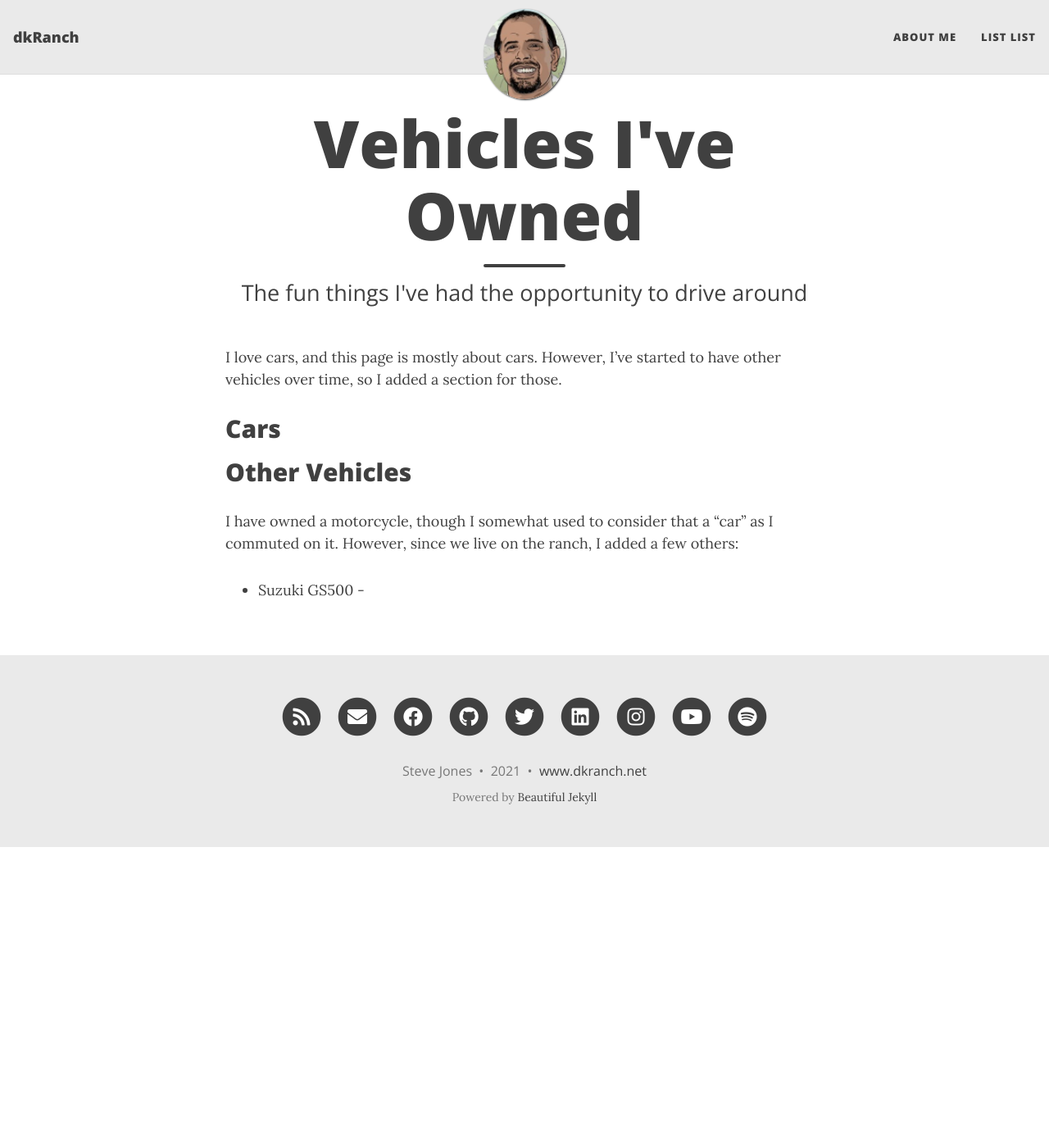
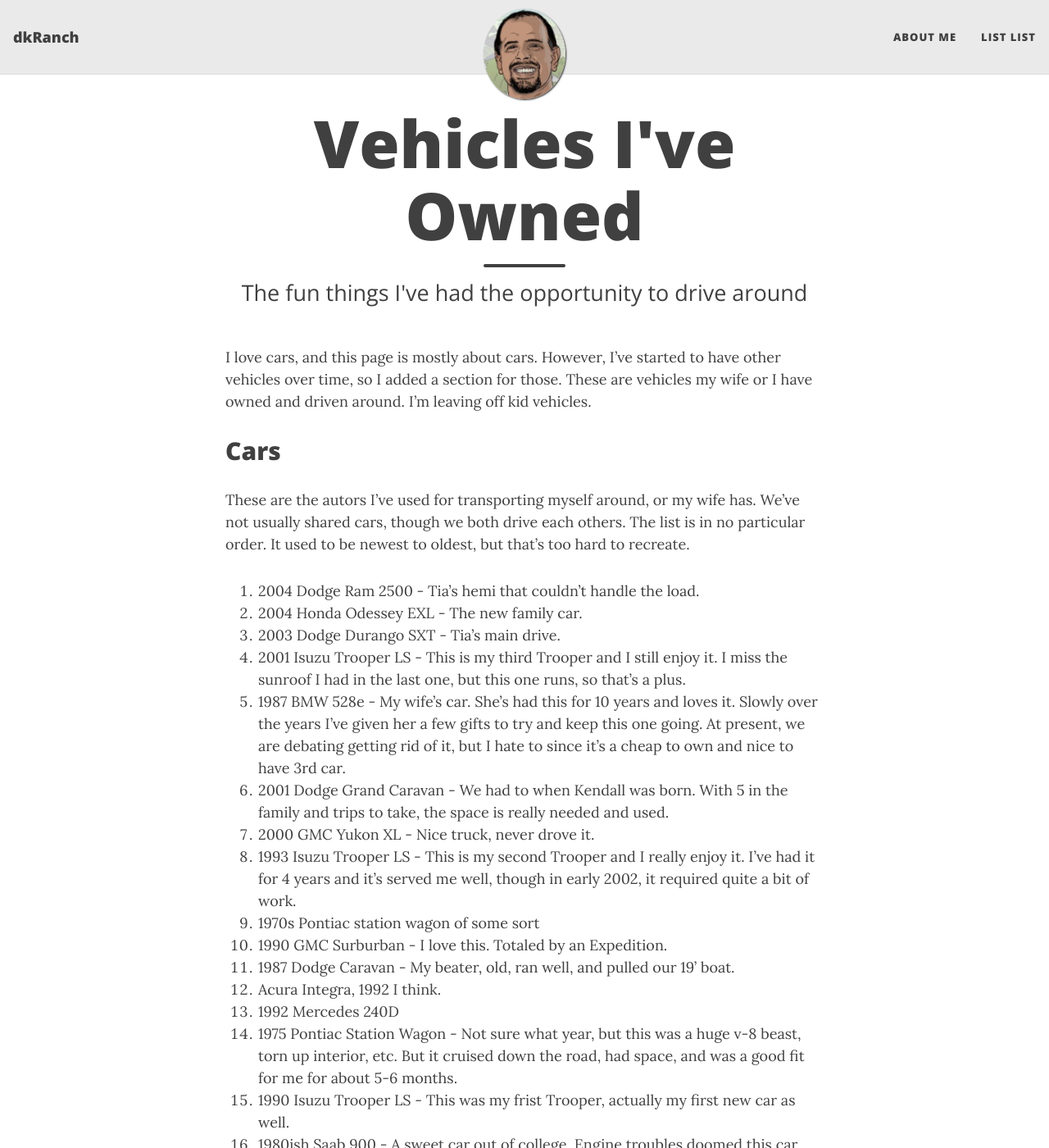
Before and after one commit to dkranch/www, a Jekyll site: the page built from autos.md, in a window 1280 px wide and 1400 px high. Shown: the whole window at 82% size. Built offline with Jekyll 4.4.1, drawn with Linux system fonts in a browser that asks for light colours; nearby versions of some CDN libraries; some of the changed text lies outside the part shown.

Commit message:
misc updates

```diff
--- a/autos.md
+++ b/autos.md
@@ -4,13 +4,42 @@ title: "Vehicles I've Owned"
 subtitle: The fun things I've had the opportunity to drive around
 ---
 
-I love cars, and this page is mostly about cars. However, I've started to have other vehicles over time, so I added a section for those.
+I love cars, and this page is mostly about cars. However, I've started to have other vehicles over time, so I added a section for those. These are vehicles my wife or I have owned and driven around. I'm leaving off kid vehicles.
 
 ## Cars
+
+These are the autors I've used for transporting myself around, or my wife has. We've not usually shared cars, though we both drive each others. The list is in no particular order. It used to be newest to oldest, but that's too hard to recreate.
+
+1. 2004 Dodge Ram 2500 - Tia's hemi that couldn't handle the load.
+2. 2004 Honda Odessey EXL - The new family car.
+3. 2003 Dodge Durango SXT - Tia's main drive.
+4. 2001 Isuzu Trooper LS - This is my third Trooper and I still enjoy it. I miss the sunroof I had in the last one, but this one runs, so that's a plus.
+5. 1987 BMW 528e - My wife's car. She's had this for 10 years and loves it. Slowly over the years I've given her a few gifts to try and keep this one going. At present, we are debating getting rid of it, but I hate to since it's a cheap to own and nice to have 3rd car.
+6. 2001 Dodge Grand Caravan - We had to when Kendall was born. With 5 in the family and trips to take, the space is really needed and used.
+7. 2000 GMC Yukon XL - Nice truck, never drove it.
+8. 1993 Isuzu Trooper LS - This is my second Trooper and I really enjoy it. I've had it for 4 years and it's served me well, though in early 2002, it required quite a bit of work.
+9. 1970s Pontiac station wagon of some sort
+10. 1990 GMC Surburban - I love this. Totaled by an Expedition.
+11. 1987 Dodge Caravan - My beater, old, ran well, and pulled our 19' boat.
+12. Acura Integra, 1992 I think.
+13. 1992 Mercedes 240D
+14. 1975 Pontiac Station Wagon - Not sure what year, but this was a huge v-8 beast, torn up interior, etc. But it cruised down the road, had space, and was a good fit for me for about 5-6 months.
+15. 1990 Isuzu Trooper LS - This was my frist Trooper, actually my first new car as well.
+16. 1980ish Saab 900 - A sweet car out of college. Engine troubles doomed this car.
+17. 1982 Pontiac Bonneville - Tore up my shoulder and my parents gave me this when I couldn't shift anymore.
+18. 1977 Volkswagen Scirocco - The first car I bought. I loved this one, put in a sunroof, cruised the beach.
+19. 1980 Pontiac Bonneville - My Mom's old car and she gave it to me at 16.
+20. 2004 Dodge Ram 2500 Diesel - Tia's workhorse.
+21. 1988 Porsche 911 - My Dream Car.
+22. 2007 Toyota Prius - The new family car that replaces the Caravan.
+23. 1974 Porsche 914 2.0 - First porsche and very cool. Fun to drive and soon to go to the oldest as his first car.
+24. 2010 Ford F250 King Ranch - We owned it only a few months and got rid of it. Far too many issues. Fix or Repair Daily might apply here.
+25. 2011 Dodge 3500 - The diesel my wife wanted, bought new, and put on about 40,000 miles in 10 years.
+26. 1998 Porsche 911 Targa - dream car that I owned for about 8 or 9 years. At some point it didn't fit the lifestyle and
 
 
 ## Other Vehicles
 
 I have owned a motorcycle, though I somewhat used to consider that a "car" as I commuted on it. However, since we live on the ranch, I added a few others:
 
-- Suzuki GS500 -
+- 1990 Suziki 500 Street motorcycle - My mom hated it, but I commuted in San Diego for almost a year on this bike. Over 1000 miles a month.
```
